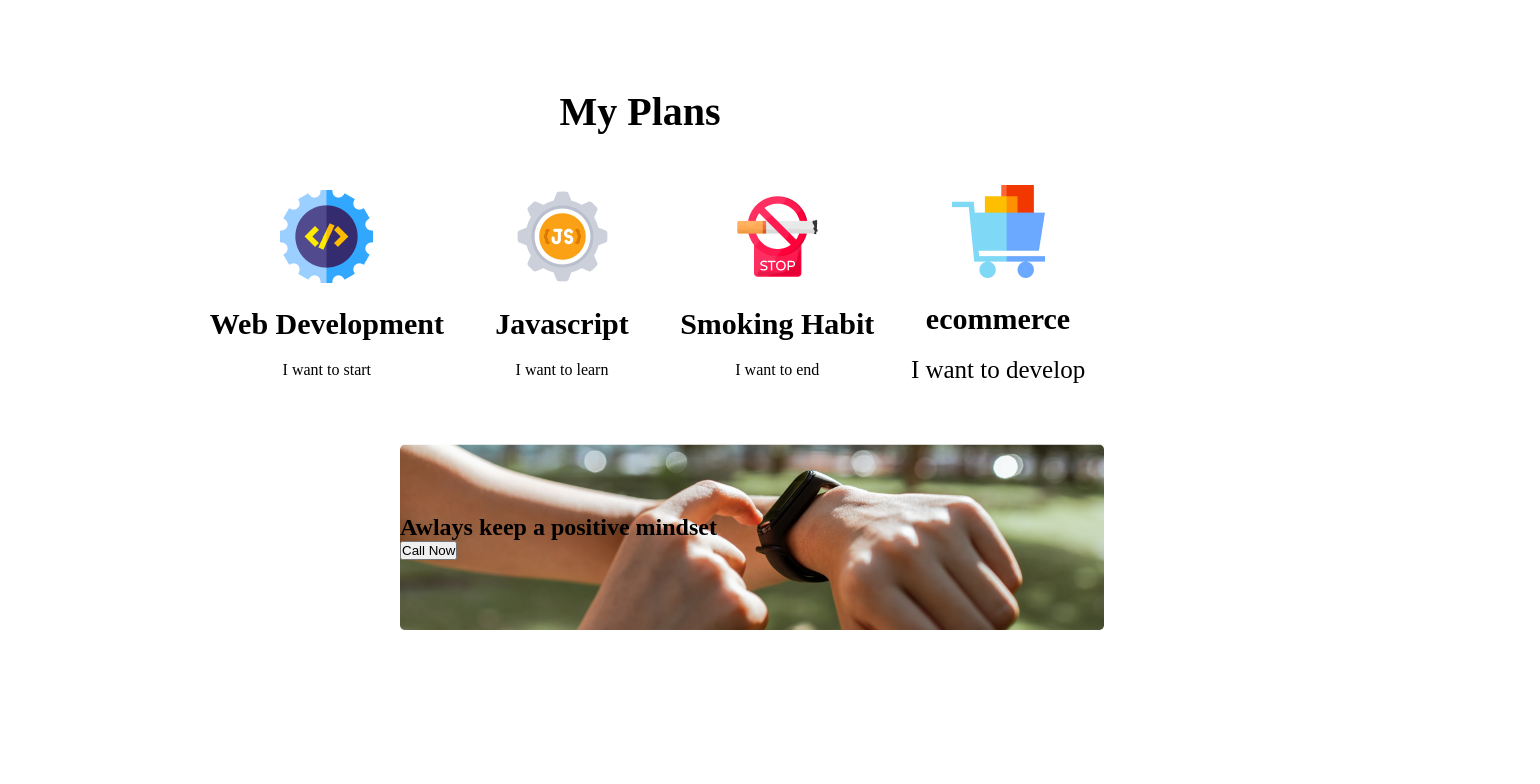
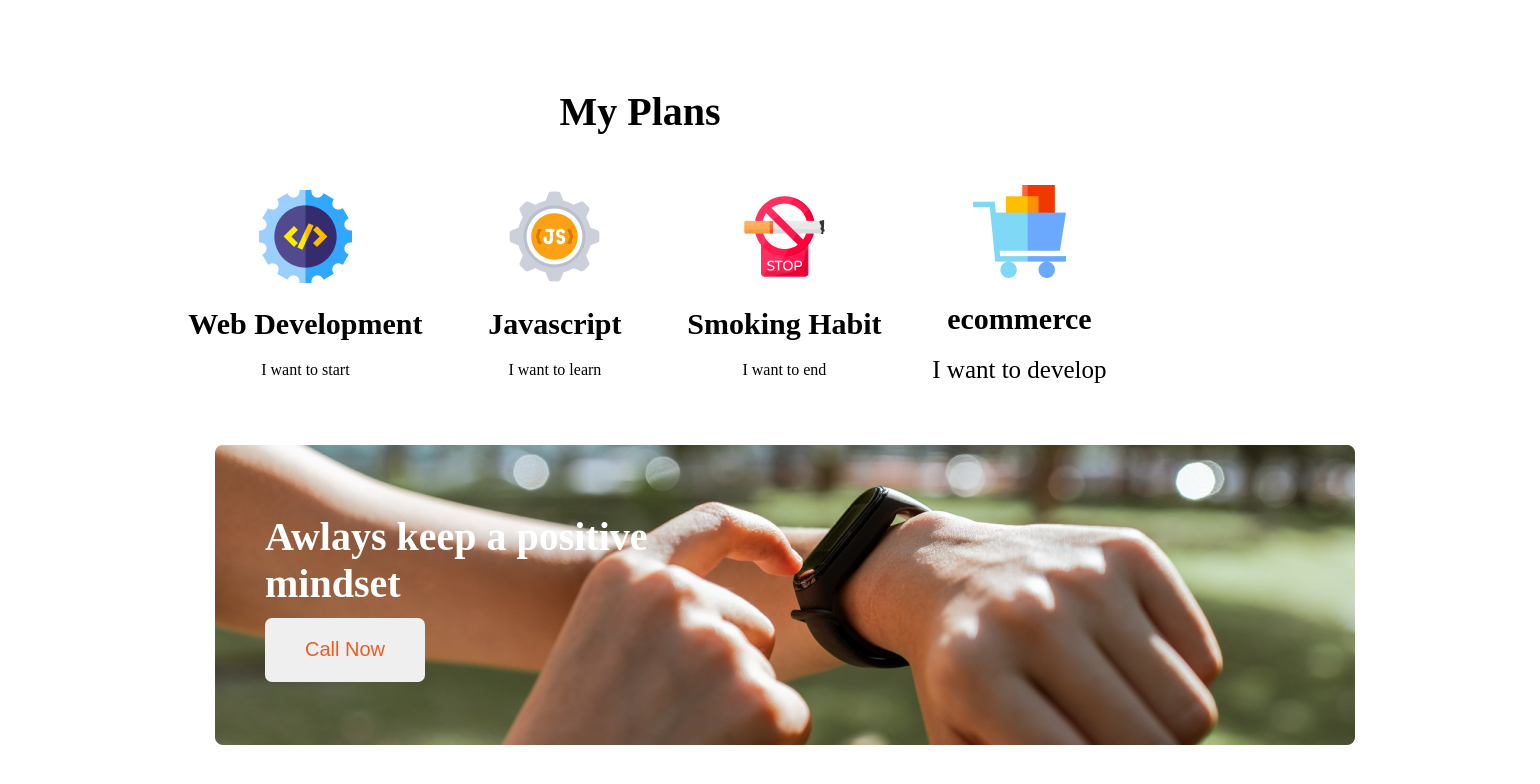
Before and after one commit to shakilsquad/new-year-new-me-main, a plain HTML site: page index.html in a window 1280 px wide. Shown: the part 1451-2235 px from the top of the page, 1540 px wide, since content can reach past the window. Before the commit the page ends 2131 px from the top, so only its background shows below. Drawn offline with nearby package versions, Linux system fonts and the light colour scheme; files whose address does not match are found by name.

Commit message:
banner add

```diff
--- a/index.html
+++ b/index.html
@@ -71,8 +71,10 @@
             </div>
              <!-- bottom banner -->
              <div class="container">
-                <h1>Awlays keep a positive mindset</h1>
-                <button>Call Now</button>
+                <div class="container-descripton">
+                        <h1 class="container-descripton-taitle">Awlays keep a positive <br> mindset</h1>
+                        <button class="clss-now">Call Now</button>
+                </div>
              </div>
         </section>
 </body>
--- a/style.css
+++ b/style.css
@@ -107,7 +107,7 @@ ul li{
     display: flex;
     align-items: center;
     padding-bottom: 60px;
-    width: 80%;
+    width: 85%;
 }
 .plane-item{
     text-align: center;
@@ -124,16 +124,6 @@ ul li{
     align-items: center;
 }
 
-
-
-
-
-
-
-
-
-
-
 .container{
     background-image: url("images/watch.png");
     background-size: contain;
@@ -141,5 +131,26 @@ ul li{
     width: 1140px;
     padding: 70px 0;
     margin-bottom: 50px;
-    margin-left: 400px;
+    margin-left: 215px;
 }
+.container-descripton{
+    margin-left: 50px;
+}
+.container-descripton-taitle {
+    Font-Weight:700;
+    font-size:40px;
+    Line-height:46.92px;
+    color: white;
+    padding-bottom: 10px;
+}
+.container-descripton{
+    margin-left: 50px;
+}
+.clss-now {
+    height: 64px;
+    font-size: 20px;
+    width: 160px;
+    color: #F15B22;
+    border: none;
+    border-radius: 7px;
+}
```
